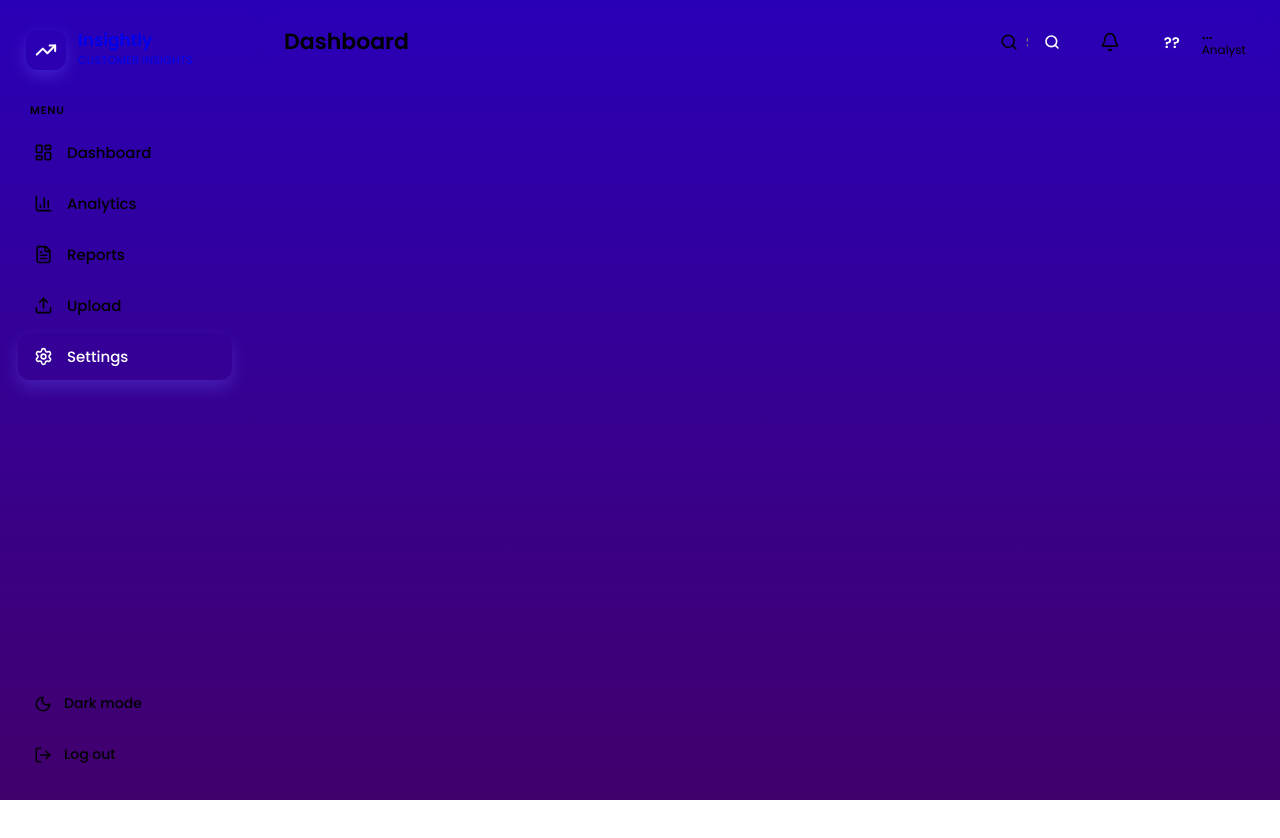
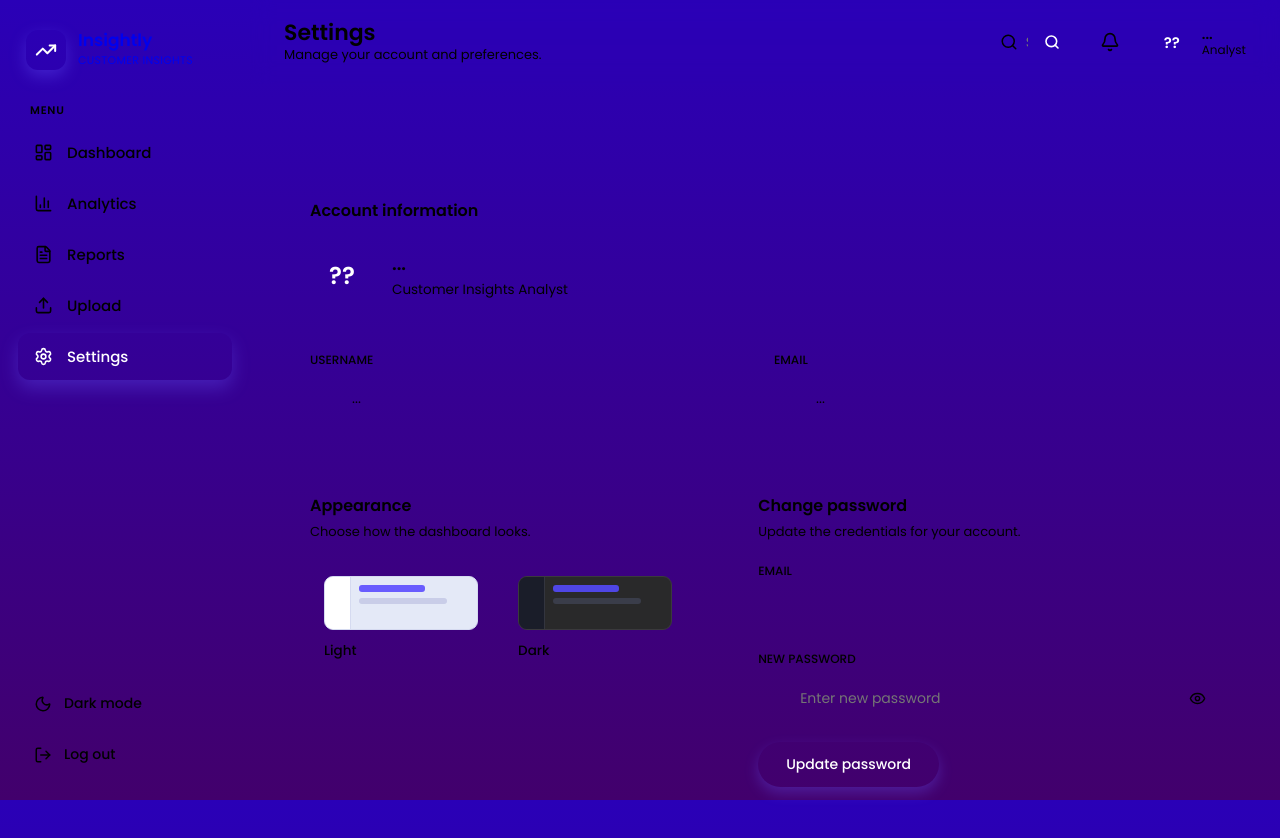
Before and after one commit to mabdullahasim/customer-insights-dashboard, a React (Vite) app: page /settings in a window 1280 px wide. Shown: the top 838 px of the page. Before the commit the page ends 800 px from the top, so only its background shows below. Built offline with nearby package versions, Linux system fonts and the light colour scheme; no server answers.

Commit message:
implementaed settings page with theme picker and change password

```diff
--- /dev/null
+++ b/src/frontend/pages/Settings.module.css
@@ -0,0 +1,41 @@
+.container { margin: 0; min-height: 100vh; background: var(--bg); }
+.main { margin-left: 250px; padding: 88px 34px 44px; display: flex; flex-direction: column; gap: 20px; max-width: 1170px; }
+
+.toast { padding: 13px 18px; border-radius: 13px; background: var(--pos-soft); color: var(--positive); font-size: 14px; font-weight: 500; display: flex; align-items: center; gap: 10px; box-shadow: var(--shadow); }
+
+.card { background: var(--card); border: 1px solid var(--border); border-radius: 18px; padding: 26px; box-shadow: var(--shadow); }
+.cardTitle { font-size: 16px; font-weight: 600; color: var(--heading); margin-bottom: 20px; }
+.cardSub { font-size: 13px; color: var(--muted); margin-top: -16px; margin-bottom: 20px; }
+
+/* ── Account ── */
+.accountHeader { display: flex; align-items: center; gap: 18px; padding-bottom: 22px; border-bottom: 1px solid var(--border); margin-bottom: 22px; }
+.bigAvatar { width: 64px; height: 64px; border-radius: 18px; background: linear-gradient(135deg, var(--accent), var(--accent-2)); color: #fff; display: flex; align-items: center; justify-content: center; font-weight: 600; font-size: 24px; }
+.accountName { font-size: 18px; font-weight: 600; color: var(--heading); }
+.accountRole { font-size: 13.5px; color: var(--muted); margin-top: 3px; }
+
+.fieldGrid { display: grid; grid-template-columns: 1fr 1fr; gap: 18px; }
+.fieldLabel { font-size: 12px; color: var(--muted); font-weight: 500; display: block; margin-bottom: 7px; }
+.readonlyField { display: flex; align-items: center; gap: 11px; padding: 12px 14px; background: var(--input); border: 1px solid var(--border); border-radius: 11px; font-size: 14px; color: var(--heading); }
+
+/* ── Two column ── */
+.twoCol { display: grid; grid-template-columns: 1fr 1.2fr; gap: 20px; align-items: start; }
+
+/* ── Theme picker ── */
+.themeRow { display: flex; gap: 12px; }
+.themeCard { flex: 1; border: 2px solid var(--border); background: transparent; border-radius: 14px; padding: 14px; cursor: pointer; font-family: inherit; text-align: left; transition: all 0.15s; }
+.themeCardActive { border-color: var(--accent); background: var(--accent-soft); }
+
+.themePreviewLight { width: 100%; height: 54px; border-radius: 9px; background: #E4E9F7; border: 1px solid #d5daf0; margin-bottom: 11px; display: flex; overflow: hidden; }
+.themePreviewDark { width: 100%; height: 54px; border-radius: 9px; background: #29292A; border: 1px solid #3a3a3c; margin-bottom: 11px; display: flex; overflow: hidden; }
+.previewSidebar { width: 26px; flex-shrink: 0; }
+.previewContent { flex: 1; padding: 8px; }
+.previewBar { height: 7px; width: 60%; border-radius: 3px; }
+.previewLine { height: 6px; width: 80%; border-radius: 3px; margin-top: 6px; }
+.themeLabel { font-size: 13.5px; font-weight: 500; color: var(--heading); }
+
+/* ── Password form ── */
+.formStack { display: flex; flex-direction: column; gap: 16px; }
+.pillInput { display: flex; align-items: center; gap: 11px; padding: 0 14px; background: var(--input); border: 1px solid var(--border); border-radius: 999px; }
+.input { border: none; outline: none; background: transparent; font-family: inherit; font-size: 14px; color: var(--heading); padding: 13px 0; flex: 1; }
+.eyeBtn { background: transparent; border: none; color: var(--muted); cursor: pointer; display: flex; }
+.saveBtn { align-self: flex-start; border: none; background: var(--accent); color: #fff; border-radius: 999px; padding: 12px 28px; font-family: inherit; font-size: 14px; font-weight: 500; cursor: pointer; box-shadow: 0 6px 14px rgba(105, 92, 254, 0.3); margin-top: 4px; }
--- a/src/frontend/pages/Settings.tsx
+++ b/src/frontend/pages/Settings.tsx
@@ -1,27 +1,147 @@
-import { useState } from "react";
-import { Link } from "react-router-dom"; // for navigation
-import styles from "./Dashboard.module.css";
+import { useState, useEffect } from "react";
+import styles from "./Settings.module.css";
 import Header from "../components/Header";
 import Nav from "../components/Nav";
-import { useNavigate} from "react-router-dom";
+import { useTheme } from "../components/useTheme";
+import api from "../api/Client";
+import { User, Mail, Lock, Eye, Check } from "lucide-react";
 
+interface UserInfo {
+  username: string;
+  email: string;
+}
 
 const Settings = () => {
-    return (
-        <>
-            <div className={styles.container}>
-                <Header/>
-                <Nav/>
+  const { theme, toggleTheme } = useTheme();
+  const [user, setUser] = useState<UserInfo | null>(null);
+  const [email, setEmail] = useState("");
+  const [pw, setPw] = useState("");
+  const [showPw, setShowPw] = useState(false);
+  const [toast, setToast] = useState("");
 
+  useEffect(() => {
+    api.get("/users/me").then((res) => {
+      setUser(res.data);
+      setEmail(res.data.email);
+    }).catch(() => {});
+  }, []);
 
+  const showToast = (msg: string) => {
+    setToast(msg);
+    setTimeout(() => setToast(""), 3500);
+  };
+
+  const savePw = async () => {
+    if (!pw) { showToast("Please enter a new password."); return; }
+    try {
+      await api.post("/users/forgotPassword", { email, password: pw });
+      showToast("Password updated successfully.");
+      setPw("");
+    } catch (err: any) {
+      showToast(err.response?.data?.detail || "Password update failed.");
+    }
+  };
+
+  const setTheme = (t: "light" | "dark") => {
+    if (theme !== t) toggleTheme();
+  };
+
+  const userInitials = user ? user.username.slice(0, 2).toUpperCase() : "??";
+
+  return (
+    <div className={styles.container}>
+      <Nav />
+      <Header title="Settings" subtitle="Manage your account and preferences." />
+      <main className={styles.main}>
+
+        {toast && (
+          <div className={styles.toast}><Check size={18} strokeWidth={2.4} />{toast}</div>
+        )}
+
+        {/* Account info */}
+        <div className={styles.card}>
+          <div className={styles.cardTitle}>Account information</div>
+          <div className={styles.accountHeader}>
+            <div className={styles.bigAvatar}>{userInitials}</div>
+            <div>
+              <div className={styles.accountName}>{user?.username ?? "..."}</div>
+              <div className={styles.accountRole}>Customer Insights Analyst</div>
             </div>
+          </div>
+          <div className={styles.fieldGrid}>
+            <div>
+              <label className={styles.fieldLabel}>USERNAME</label>
+              <div className={styles.readonlyField}>
+                <User size={17} color="var(--muted)" />
+                <span>{user?.username ?? "..."}</span>
+              </div>
+            </div>
+            <div>
+              <label className={styles.fieldLabel}>EMAIL</label>
+              <div className={styles.readonlyField}>
+                <Mail size={17} color="var(--muted)" />
+                <span>{user?.email ?? "..."}</span>
+              </div>
+            </div>
+          </div>
+        </div>
 
+        <div className={styles.twoCol}>
+          {/* Appearance */}
+          <div className={styles.card}>
+            <div className={styles.cardTitle}>Appearance</div>
+            <div className={styles.cardSub}>Choose how the dashboard looks.</div>
+            <div className={styles.themeRow}>
+              <button className={`${styles.themeCard} ${theme === "light" ? styles.themeCardActive : ""}`} onClick={() => setTheme("light")}>
+                <div className={styles.themePreviewLight}>
+                  <div className={styles.previewSidebar} style={{ background: "#fff", borderRight: "1px solid #d5daf0" }} />
+                  <div className={styles.previewContent}>
+                    <div className={styles.previewBar} style={{ background: "#695CFE" }} />
+                    <div className={styles.previewLine} style={{ background: "#c9cde8" }} />
+                  </div>
+                </div>
+                <span className={styles.themeLabel}>Light</span>
+              </button>
+              <button className={`${styles.themeCard} ${theme === "dark" ? styles.themeCardActive : ""}`} onClick={() => setTheme("dark")}>
+                <div className={styles.themePreviewDark}>
+                  <div className={styles.previewSidebar} style={{ background: "#1a1d29", borderRight: "1px solid #33353f" }} />
+                  <div className={styles.previewContent}>
+                    <div className={styles.previewBar} style={{ background: "#4f46e5" }} />
+                    <div className={styles.previewLine} style={{ background: "#3a3d4a" }} />
+                  </div>
+                </div>
+                <span className={styles.themeLabel}>Dark</span>
+              </button>
+            </div>
+          </div>
 
-        </>
-    )
+          {/* Password */}
+          <div className={styles.card}>
+            <div className={styles.cardTitle}>Change password</div>
+            <div className={styles.cardSub}>Update the credentials for your account.</div>
+            <div className={styles.formStack}>
+              <div>
+                <label className={styles.fieldLabel}>EMAIL</label>
+                <div className={styles.pillInput}>
+                  <Mail size={17} color="var(--muted)" />
+                  <input value={email} onChange={(e) => setEmail(e.target.value)} className={styles.input} />
+                </div>
+              </div>
+              <div>
+                <label className={styles.fieldLabel}>NEW PASSWORD</label>
+                <div className={styles.pillInput}>
+                  <Lock size={17} color="var(--muted)" />
+                  <input type={showPw ? "text" : "password"} value={pw} onChange={(e) => setPw(e.target.value)} placeholder="Enter new password" className={styles.input} />
+                  <button className={styles.eyeBtn} onClick={() => setShowPw((v) => !v)}><Eye size={17} /></button>
+                </div>
+              </div>
+              <button className={styles.saveBtn} onClick={savePw}>Update password</button>
+            </div>
+          </div>
+        </div>
+      </main>
+    </div>
+  );
+};
 
-
-
-
-};
 export default Settings;
```
